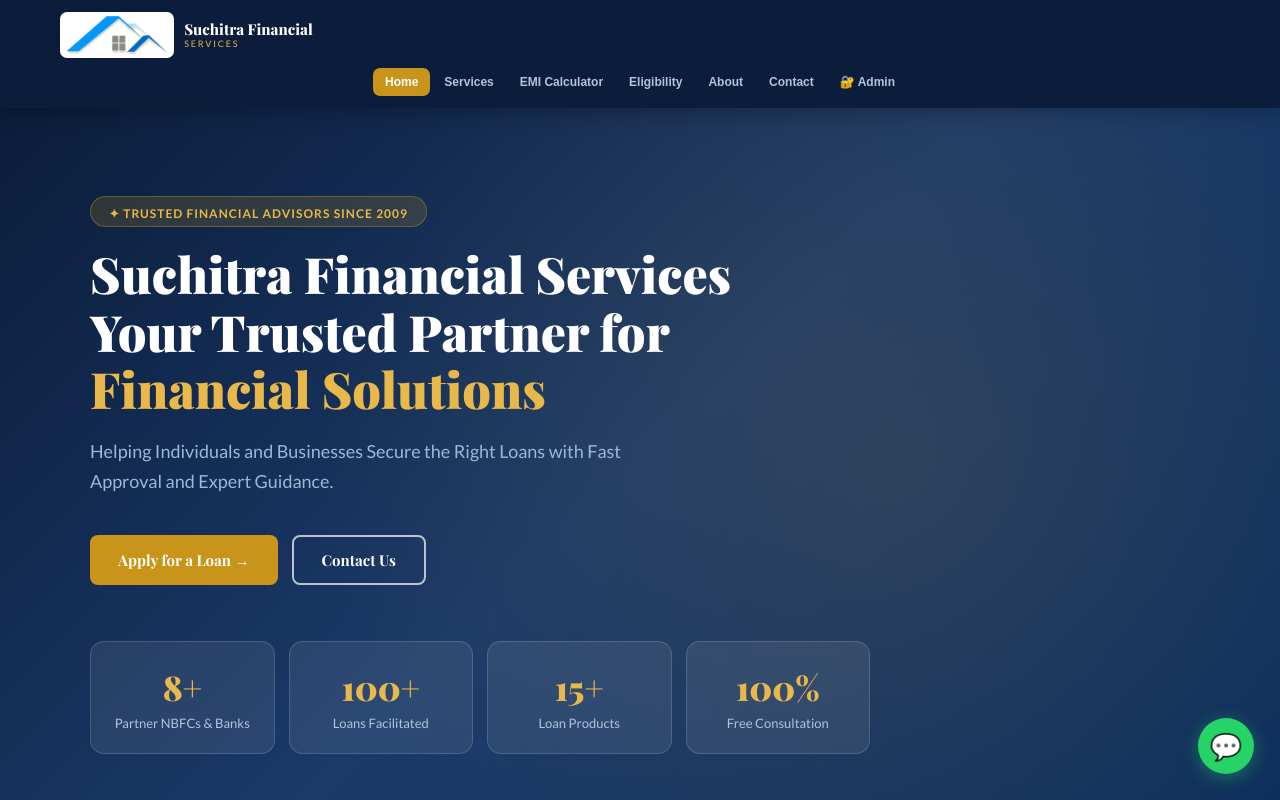
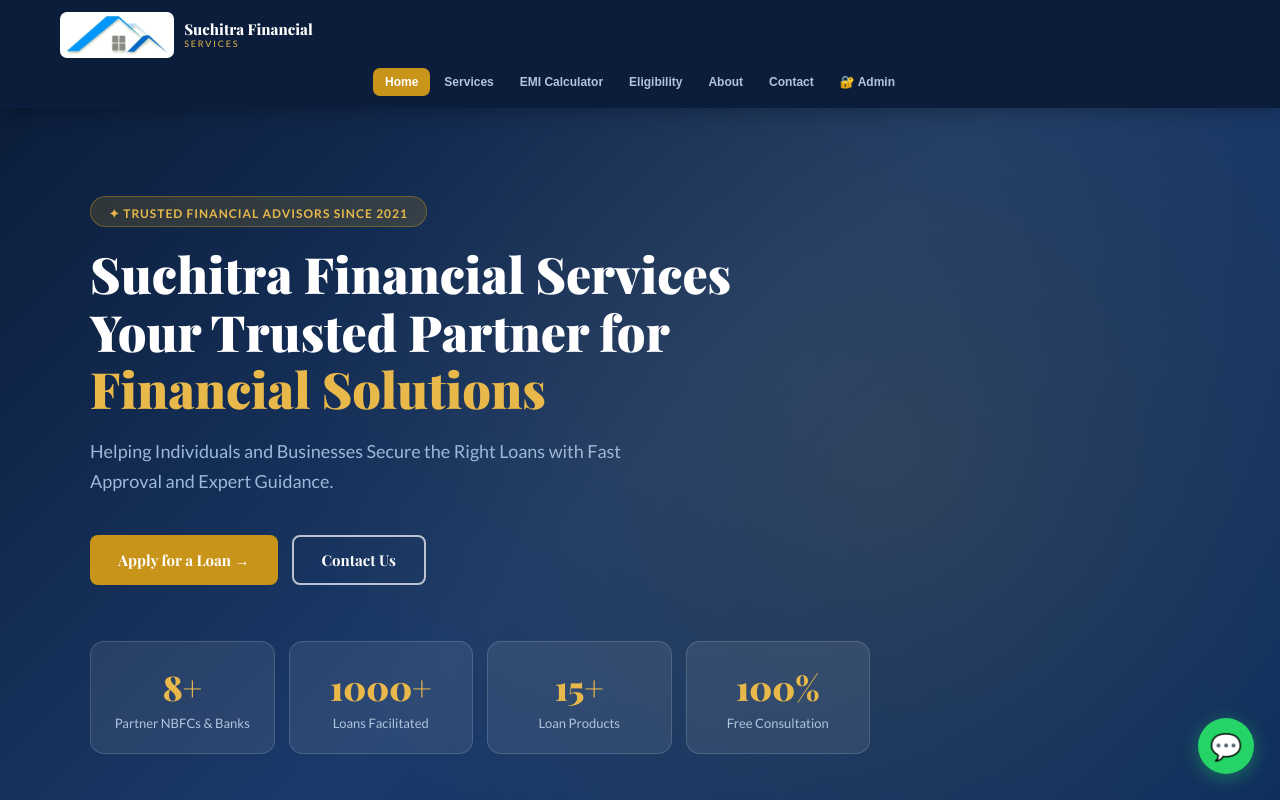
Before and after one commit to A-Manvitha/suchitra-frontend, a React (Create React App) app: page / in a window 1280 px wide. Shown: the top 800 px of the page. Built offline with nearby package versions, Linux system fonts and the light colour scheme.

Commit message:
Update contact number

```diff
--- a/src/App.jsx
+++ b/src/App.jsx
@@ -75,7 +75,7 @@
 const BANKS = ["Aadhar Housing Finance","PNB Housing Finance","Hinduja Housing Finance","Piramal Capital & Housing","Bajaj Housing Finance","Tata Capital","Sunman Housing Finance","HDFC Bank"];
 const FAQS  = [
   { q:"What types of loans do you offer?",           a:"We offer Home Loans, Business Loans, Personal Loans, Mortgage/LAP, Project Finance, and Balance Transfer services through our trusted NBFC and bank partners." },
-  { q:"How long does loan approval take?",           a:"Personal loans can be approved in 24–48 hours, home loans in 5–7 working days, and business loans in 3–5 working days depending on documentation." },
+  { q:"How long does loan approval take?",           a:"Approval can take upto 10 working days." },
   { q:"Can I get a loan if I have an existing loan?",a:"Yes! We assess your FOIR and help secure additional loans if eligibility allows. We also offer balance transfers to reduce EMI burden." },
   { q:"Which NBFCs and banks do you work with?",     a:"Aadhar Housing Finance, PNB Housing Finance, Hinduja Housing Finance, Piramal, Bajaj Housing Finance, Tata Capital, Sunman Housing Finance, and HDFC Bank." },
 ];
@@ -178,7 +178,7 @@
         <div style={{ position:"absolute", top:0, left:0, right:0, bottom:0, backgroundImage:"radial-gradient(circle at 70% 50%,rgba(201,148,26,0.13) 0%,transparent 60%)", pointerEvents:"none" }}/>
         <div style={{ maxWidth:1100, margin:"0 auto", position:"relative" }}>
           <div style={{ display:"inline-block", background:"rgba(201,148,26,0.18)", border:"1px solid rgba(201,148,26,0.4)", borderRadius:30, padding:"5px 18px", marginBottom:18 }}>
-            <span style={{ color:C.goldLight, fontSize:12, fontWeight:700, letterSpacing:1 }}>✦ TRUSTED FINANCIAL ADVISORS SINCE 2009</span>
+            <span style={{ color:C.goldLight, fontSize:12, fontWeight:700, letterSpacing:1 }}>✦ TRUSTED FINANCIAL ADVISORS SINCE 2021</span>
           </div>
           <h1 style={{ color:C.white, fontSize:50, fontWeight:900, fontFamily:"'Playfair Display',Georgia,serif", margin:"0 0 18px", lineHeight:1.15, maxWidth:660 }}>
            Suchitra Financial Services
@@ -191,7 +191,7 @@
           </div>
           <div style={{ display:"grid", gridTemplateColumns:"repeat(4,1fr)", gap:14, maxWidth:780 }}>
             <StatCard value="8+"   label="Partner NBFCs & Banks"/>
-            <StatCard value="100+" label="Loans Facilitated"/>
+            <StatCard value="1000+" label="Loans Facilitated"/>
             <StatCard value="15+"  label="Loan Products"/>
             <StatCard value="100%" label="Free Consultation"/>
           </div>
@@ -511,10 +511,10 @@
           <div style={{ flex:1 }}>
             <h2 style={{ color:C.navy, fontSize:26, fontWeight:900, fontFamily:"'Playfair Display',Georgia,serif", margin:"0 0 14px" }}>Company Overview</h2>
             <p style={{ color:C.mid, lineHeight:1.8, fontSize:14 }}>Suchitra Financial Services is a leading loan consultancy and Direct Selling Agent (DSA) firm, dedicated to helping individuals, self-employed professionals, business owners, and companies obtain the best financial solutions.</p>
-            <p style={{ color:C.mid, lineHeight:1.8, fontSize:14 }}>Founded in 2009, we have built strong relationships with 8+ NBFCs and banks, enabling us to offer competitive rates and fast approvals.</p>
+            <p style={{ color:C.mid, lineHeight:1.8, fontSize:14 }}>Founded in 2021, Led by a financial professional with over 15 years of experience in the industry,we bring expertise, trust, and customer-focused service to every client interaction.</p>
           </div>
           <div style={{ background:C.navy, borderRadius:18, padding:28, minWidth:200, textAlign:"center" }}>
-            {[["15+","Years of Excellence"],["₹500+ Cr","Loans Facilitated"],["5000+","Happy Clients"],["8+","NBFC Partners"]].map(([val,lb])=>(
+            {[["15+","Years of Financial Expertise"],["₹250+ Cr","Loans Facilitated"],["1000+","Happy Clients"],["8+","NBFC Partners"]].map(([val,lb])=>(
               <div key={lb} style={{ marginBottom:18 }}>
                 <div style={{ color:C.goldLight, fontSize:26, fontWeight:900, fontFamily:"'Playfair Display',Georgia,serif" }}>{val}</div>
                 <div style={{ color:"#9DB8D8", fontSize:11, marginTop:2 }}>{lb}</div>
@@ -536,7 +536,7 @@
             <img src={LOGO_B64} alt="founder" style={{ width:72, height:72, borderRadius:"50%", background:C.white, padding:7, flexShrink:0, objectFit:"contain" }}/>
             <div>
               <div style={{ color:C.goldLight, fontSize:11, fontWeight:700, letterSpacing:1.5, textTransform:"uppercase", marginBottom:7 }}>FOUNDER'S MESSAGE</div>
-              <p style={{ color:C.white, lineHeight:1.8, fontSize:14, fontStyle:"italic", margin:"0 0 18px" }}>"Over the past 15 years, we have helped thousands of families buy their dream homes and entrepreneurs grow their businesses. Our commitment has always been to provide honest, transparent, and expert guidance."</p>
+              <p style={{ color:C.white, lineHeight:1.8, fontSize:14, fontStyle:"italic", margin:"0 0 18px" }}>"Over the past years, we have helped thousands of families buy their dream homes and entrepreneurs grow their businesses. Our commitment has always been to provide honest, transparent, and expert guidance."</p>
               <div style={{ color:C.goldLight, fontWeight:800, fontSize:15 }}>Anugu Ravinder Reddy</div>
               <div style={{ color:"#9DB8D8", fontSize:12 }}>Founder & CEO, Suchitra Financial Services</div>
             </div>
```
